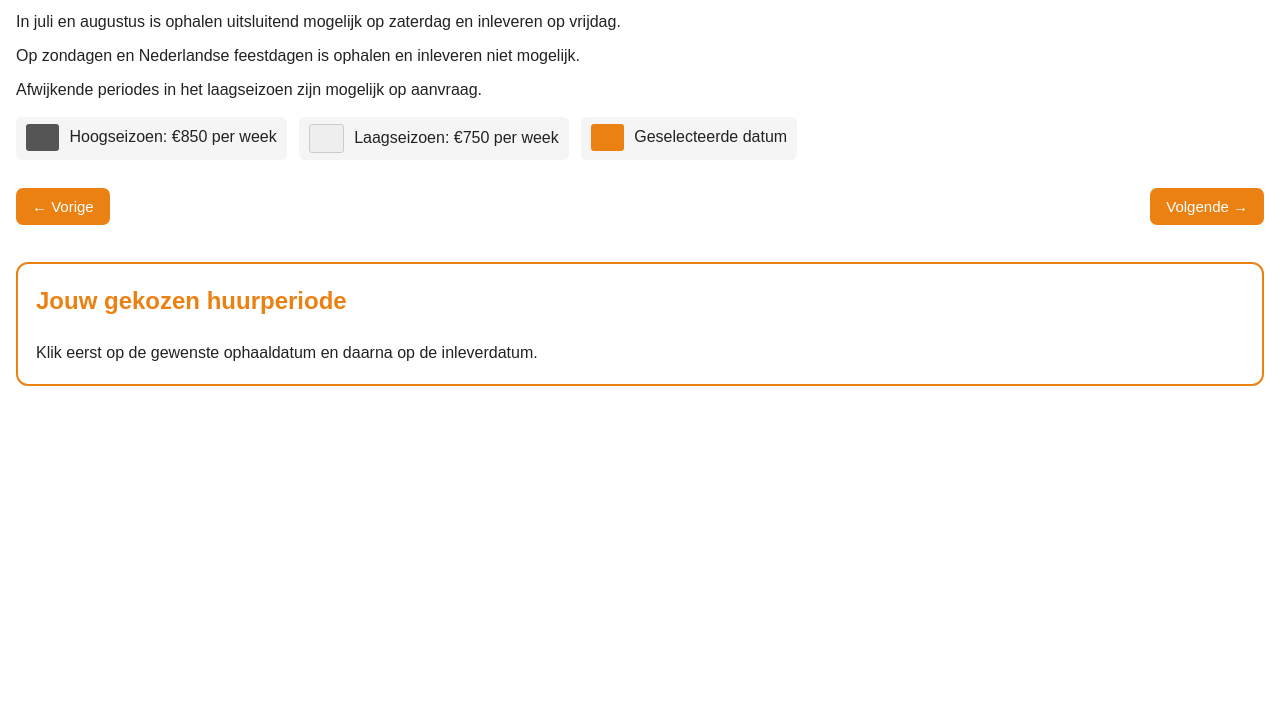
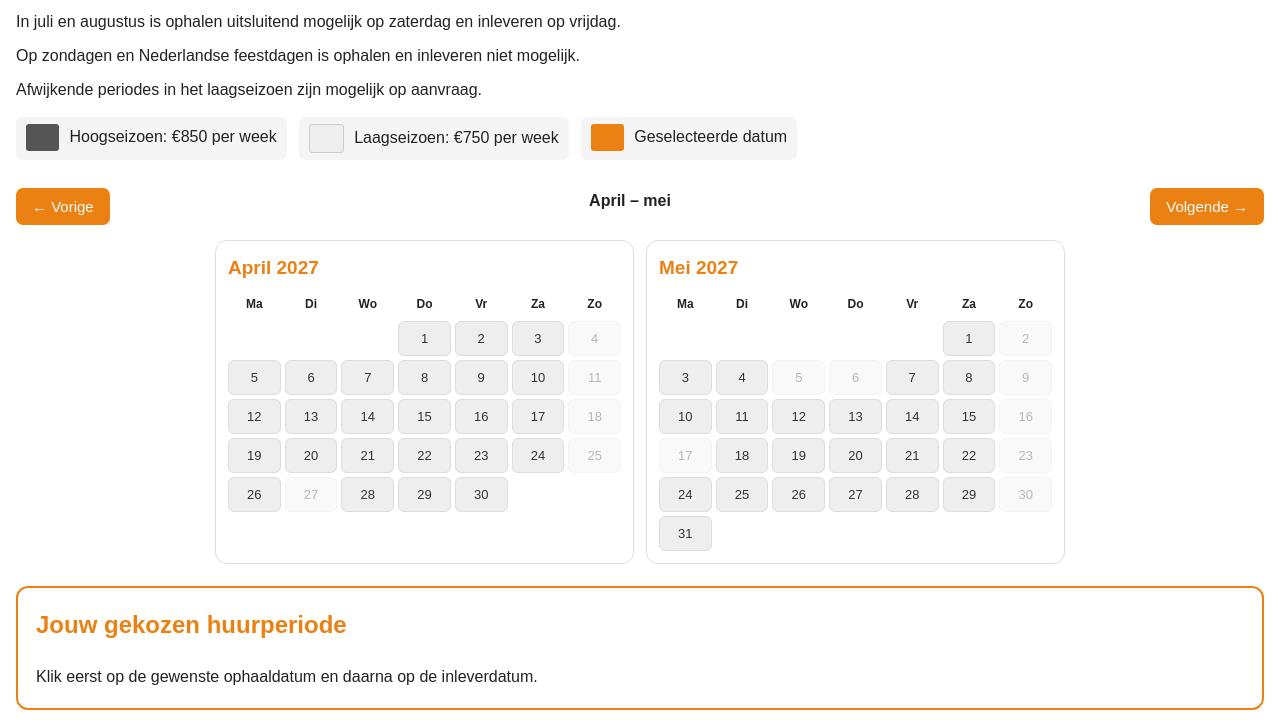
Before and after one commit to Serona5/camperkalender, a plain HTML site: page index.html in a window 1280 px wide. Shown: the part 117-843 px from the top of the page. Before the commit the page ends 800 px from the top, so only its background shows below. Drawn offline with Linux system fonts and the light colour scheme.

Commit message:
Update index.html

```diff
--- a/index.html
+++ b/index.html
@@ -24,7 +24,6 @@ h1 { color:var(--oranje); }
   gap:12px;
   max-width:850px;
   margin:0 auto;
-}
 }
 .maand {
   border:1px solid #ddd; border-radius:12px; padding:12px;
@@ -124,12 +123,9 @@ h1 { color:var(--oranje); }
 <script>
 
 (function () {
-  const namen = [
-  "April – mei",
-  "Juni – juli",
-  "Augustus – september",
-  "Oktober"
-];
+  const maanden = [
+    "April","Mei","Juni","Juli",
+    "Augustus","September","Oktober"
   ];
   const weekdagen = ["Ma","Di","Wo","Do","Vr","Za","Zo"];
 
@@ -149,11 +145,12 @@ h1 { color:var(--oranje); }
 
 function toonMaanden() {
   const blokken = container.querySelectorAll(".maand");
-  const namen = [
-    "April – juni",
-    "Juli – september",
-    "Oktober"
-  ];
+const namen = [
+  "April – mei",
+  "Juni – juli",
+  "Augustus – september",
+  "Oktober"
+];
 
   blokken.forEach(function(blok, index) {
     blok.style.display =
```
